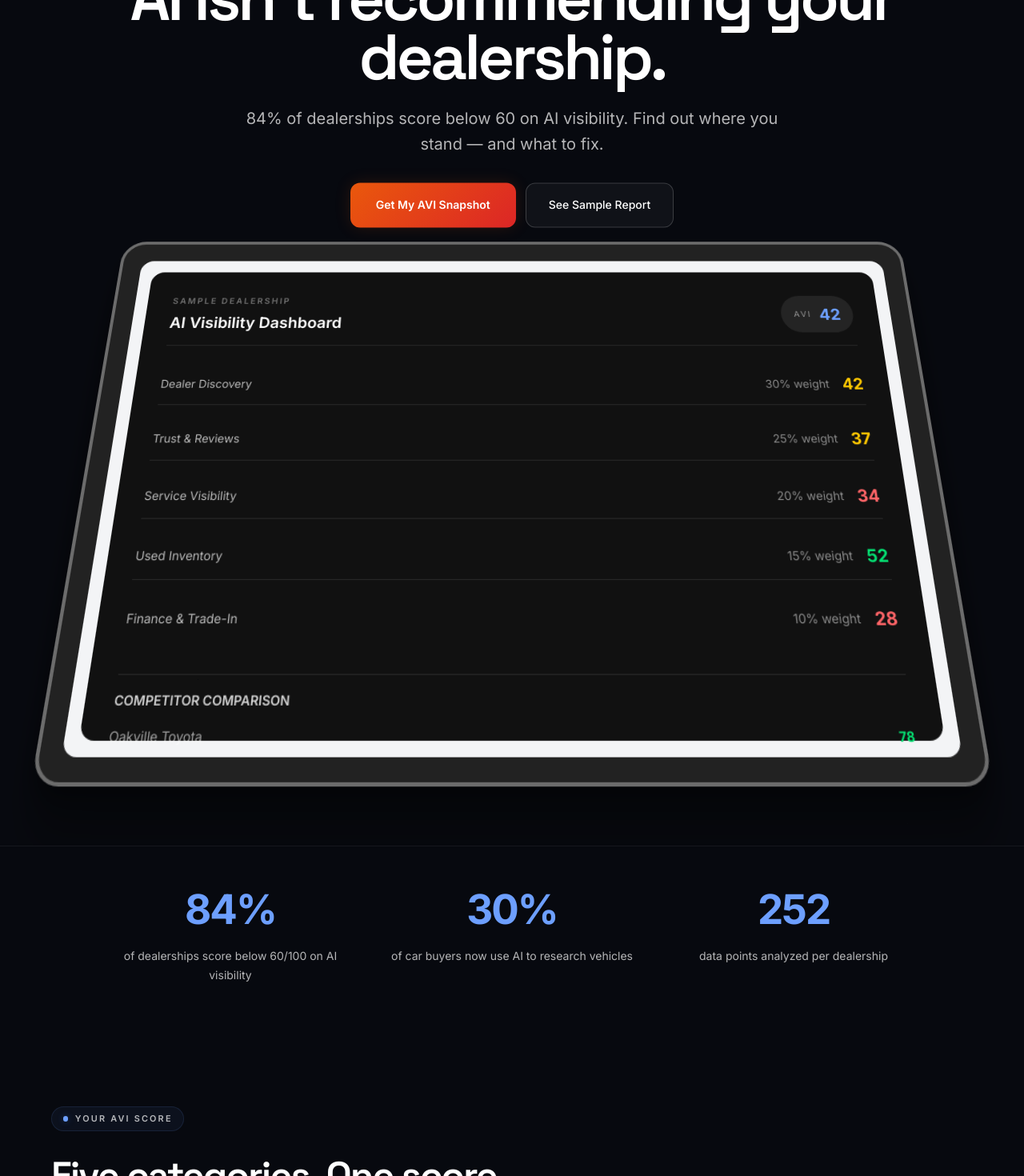
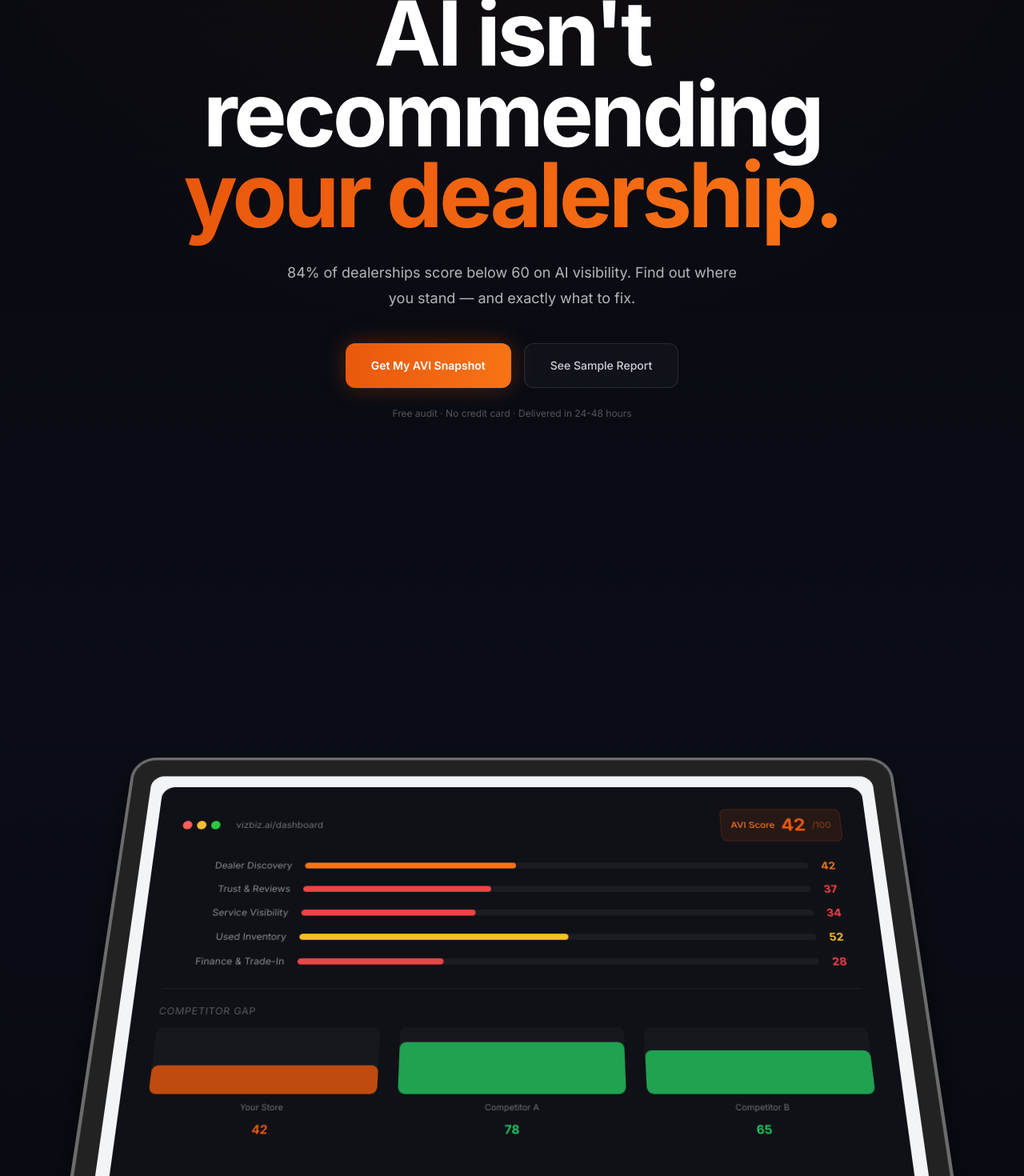
Before and after one commit to vizbizai-web/vizbiz-website, a Next.js app: page / in a window 1280 px wide. Shown: the part 300-1770 px from the top of the page at 80% size. Built offline with nearby package versions, Linux system fonts and the light colour scheme.

Commit message:
Hero v2: Bombon-style — big typography, gradient CTA, scroll dashboard card below

```diff
--- a/src/app/HomeContent.tsx
+++ b/src/app/HomeContent.tsx
@@ -117,98 +117,145 @@ export default function HomeContent() {
     <>
       <SiteHeader />
       <main>
-        {/* ─── HERO ─── */}
-        <section className="hero-scroll-section">
-          <ContainerScroll
-            titleComponent={
-              <div className="max-w-5xl mx-auto text-center px-4">
-                <div className="section-kicker mb-6">
+        {/* ─── HERO — Bombon-style ─── */}
+        <section className="relative min-h-screen flex flex-col items-center justify-center px-4 sm:px-6 lg:px-8 overflow-hidden">
+          {/* Gradient background */}
+          <div className="absolute inset-0 bg-gradient-to-b from-[#07090f] via-[#0a0d16] to-[#07090f]" aria-hidden="true" />
+          <div className="absolute inset-0 bg-[radial-gradient(ellipse_80%_50%_at_50%_-20%,rgba(234,88,12,0.08),transparent)]" aria-hidden="true" />
+
+          <div className="relative z-10 w-full max-w-6xl mx-auto">
+            {/* Top area: centered text + buttons (like Bombon) */}
+            <div className="flex flex-col items-center text-center pt-32 pb-16 md:pt-40 md:pb-24">
+              <motion.div
+                initial={{ opacity: 0, y: 20 }}
+                animate={{ opacity: 1, y: 0 }}
+                transition={{ delay: 0.1, duration: 0.6 }}
+                className="mb-6 inline-flex items-center gap-2 rounded-full border border-white/10 bg-white/[0.03] px-4 py-1.5 text-xs font-medium tracking-wider text-white/60 uppercase"
+              >
                 AI Visibility Intelligence
-                </div>
-                <h1 className="super-display text-[2.8rem] leading-[0.92] tracking-[-0.05em] text-white sm:text-[4rem] lg:text-[5rem] mb-6">
-                  AI isn't recommending your dealership.
-                </h1>
-                <p className="mx-auto max-w-2xl text-lg leading-8 text-[var(--text-secondary)] sm:text-xl mb-8">
-                  84% of dealerships score below 60 on AI visibility. Find out where you stand — and what to fix.
-                </p>
-                <div className="flex flex-col items-center justify-center gap-3 sm:flex-row mb-12">
-                  <Link href="/intake/" className="hero-cta-orange rounded-xl px-7 py-4 text-sm font-semibold min-h-14 px-8 text-base">
+              </motion.div>
+
+              <motion.h1
+                initial={{ opacity: 0, y: 30 }}
+                animate={{ opacity: 1, y: 0 }}
+                transition={{ delay: 0.2, duration: 0.7 }}
+                className="text-[3rem] sm:text-[4.5rem] md:text-[6rem] lg:text-[7rem] font-bold leading-[0.9] tracking-[-0.04em] text-white"
+              >
+                AI isn't
+                <br />
+                recommending
+                <br />
+                <span className="bg-gradient-to-r from-[#EA580C] to-[#F97316] bg-clip-text text-transparent">
+                  your dealership.
+                </span>
+              </motion.h1>
+
+              <motion.p
+                initial={{ opacity: 0, y: 20 }}
+                animate={{ opacity: 1, y: 0 }}
+                transition={{ delay: 0.4, duration: 0.6 }}
+                className="mt-8 max-w-xl text-base sm:text-lg leading-8 text-[var(--text-secondary)]"
+              >
+                84% of dealerships score below 60 on AI visibility. Find out where you stand — and exactly what to fix.
+              </motion.p>
+
+              <motion.div
+                initial={{ opacity: 0, y: 20 }}
+                animate={{ opacity: 1, y: 0 }}
+                transition={{ delay: 0.6, duration: 0.5 }}
+                className="mt-10 flex flex-col items-center justify-center gap-4 sm:flex-row"
+              >
+                <Link
+                  href="/intake/"
+                  className="inline-flex items-center justify-center rounded-xl bg-gradient-to-r from-[#EA580C] to-[#F97316] px-8 py-4 text-sm font-semibold text-white shadow-[0_0_30px_rgba(234,88,12,0.3)] transition-all hover:shadow-[0_0_40px_rgba(234,88,12,0.5)] hover:scale-[1.02] min-h-14 text-base"
+                >
                   Get My AVI Snapshot
                 </Link>
-                  <Link href="/sample-ai-visibility-report-for-car-dealerships/" className="secondary-button min-h-14 rounded-xl px-7 text-sm font-medium">
+                <Link
+                  href="/sample-ai-visibility-report-for-car-dealerships/"
+                  className="inline-flex items-center justify-center rounded-xl border border-white/10 bg-white/[0.03] px-8 py-4 text-sm font-medium text-white/80 transition-all hover:bg-white/[0.06] hover:text-white min-h-14"
+                >
                   See Sample Report
                 </Link>
+              </motion.div>
+
+              <motion.p
+                initial={{ opacity: 0 }}
+                animate={{ opacity: 1 }}
+                transition={{ delay: 0.9, duration: 0.5 }}
+                className="mt-6 text-xs text-white/30"
+              >
+                Free audit · No credit card · Delivered in 24-48 hours
+              </motion.p>
+            </div>
+
+            {/* Bottom area: scroll-reveal dashboard card (like Bombon's hero image) */}
+            <div className="flex flex-col overflow-hidden pb-20">
+              <ContainerScroll
+                titleComponent={<></>}
+              >
+                <div className="h-full w-full bg-[#0f1117] rounded-2xl p-5 md:p-8 relative overflow-hidden">
+                  {/* Dashboard header */}
+                  <div className="flex items-center justify-between mb-6">
+                    <div className="flex items-center gap-3">
+                      <div className="flex gap-1.5">
+                        <div className="w-3 h-3 rounded-full bg-[#FF5F56]" />
+                        <div className="w-3 h-3 rounded-full bg-[#FFBD2E]" />
+                        <div className="w-3 h-3 rounded-full bg-[#27C93F]" />
+                      </div>
+                      <span className="text-xs text-white/40 ml-2">vizbiz.ai/dashboard</span>
+                    </div>
+                    <div className="flex items-center gap-2 bg-[#EA580C]/10 border border-[#EA580C]/20 rounded-lg px-3 py-1.5">
+                      <span className="text-xs text-[#F97316] font-medium">AVI Score</span>
+                      <span className="text-2xl font-bold text-[#EA580C]">42</span>
+                      <span className="text-xs text-[#EA580C]/60">/100</span>
                     </div>
                   </div>
-            }
-          >
-            <div className="h-full w-full bg-[#111111] rounded-2xl p-6 md:p-8">
-              <div className="flex items-center justify-between border-b border-white/10 pb-4 mb-6">
-                <div>
-                  <p className="scene-eyebrow">Sample Dealership</p>
-                  <h3 className="mt-2 text-xl font-semibold text-white">AI Visibility Dashboard</h3>
+
+                  {/* Score bars */}
+                  <div className="space-y-3">
+                    {[
+                      { name: 'Dealer Discovery', score: 42, weight: 30, color: '#F97316' },
+                      { name: 'Trust & Reviews', score: 37, weight: 25, color: '#EF4444' },
+                      { name: 'Service Visibility', score: 34, weight: 20, color: '#EF4444' },
+                      { name: 'Used Inventory', score: 52, weight: 15, color: '#FBBF24' },
+                      { name: 'Finance & Trade-In', score: 28, weight: 10, color: '#EF4444' },
+                    ].map((cat) => (
+                      <div key={cat.name} className="flex items-center gap-4">
+                        <span className="text-xs text-white/50 w-36 text-right shrink-0">{cat.name}</span>
+                        <div className="flex-1 h-2 bg-white/[0.05] rounded-full overflow-hidden">
+                          <div
+                            className="h-full rounded-full transition-all duration-1000"
+                            style={{ width: `${cat.score}%`, backgroundColor: cat.color }}
+                          />
                         </div>
-                <div className="scene-score-pill">
-                  <span>AVI</span>
-                  <strong>42</strong>
+                        <span className="text-sm font-bold w-8" style={{ color: cat.color }}>{cat.score}</span>
                       </div>
+                    ))}
                   </div>
-              <div className="space-y-4">
-                <div className="flex items-center justify-between py-3 border-b border-white/10">
-                  <span className="text-sm text-white/70">Dealer Discovery</span>
-                  <div className="flex items-center gap-4">
-                    <span className="text-sm text-white/50">30% weight</span>
-                    <span className="text-xl font-bold text-yellow-400">42</span>
+
+                  {/* Competitor comparison */}
+                  <div className="mt-6 pt-5 border-t border-white/[0.06]">
+                    <p className="text-xs text-white/30 mb-3 uppercase tracking-wider">Competitor Gap</p>
+                    <div className="flex gap-6 items-end">
+                      {[{ name: 'Your Store', score: 42, color: '#EA580C' }, { name: 'Competitor A', score: 78, color: '#22C55E' }, { name: 'Competitor B', score: 65, color: '#22C55E' }].map((c) => (
+                        <div key={c.name} className="flex flex-col items-center gap-2 flex-1">
+                          <div className="w-full bg-white/[0.03] rounded-lg overflow-hidden h-20 flex items-end">
+                            <div
+                              className="w-full rounded-lg transition-all duration-1000"
+                              style={{ height: `${c.score}%`, backgroundColor: c.color, opacity: 0.8 }}
+                            />
                           </div>
+                          <span className="text-[10px] text-white/40">{c.name}</span>
+                          <span className="text-sm font-bold" style={{ color: c.color }}>{c.score}</span>
                         </div>
-                <div className="flex items-center justify-between py-3 border-b border-white/10">
-                  <span className="text-sm text-white/70">Trust & Reviews</span>
-                  <div className="flex items-center gap-4">
-                    <span className="text-sm text-white/50">25% weight</span>
-                    <span className="text-xl font-bold text-yellow-400">37</span>
-                  </div>
-                </div>
-                <div className="flex items-center justify-between py-3 border-b border-white/10">
-                  <span className="text-sm text-white/70">Service Visibility</span>
-                  <div className="flex items-center gap-4">
-                    <span className="text-sm text-white/50">20% weight</span>
-                    <span className="text-xl font-bold text-red-400">34</span>
-                  </div>
-                </div>
-                <div className="flex items-center justify-between py-3 border-b border-white/10">
-                  <span className="text-sm text-white/70">Used Inventory</span>
-                  <div className="flex items-center gap-4">
-                    <span className="text-sm text-white/50">15% weight</span>
-                    <span className="text-xl font-bold text-green-400">52</span>
-                  </div>
-                </div>
-                <div className="flex items-center justify-between py-3">
-                  <span className="text-sm text-white/70">Finance & Trade-In</span>
-                  <div className="flex items-center gap-4">
-                    <span className="text-sm text-white/50">10% weight</span>
-                    <span className="text-xl font-bold text-red-400">28</span>
-                  </div>
-                </div>
-              </div>
-              <div className="mt-8 pt-4 border-t border-white/10">
-                <h4 className="text-sm font-semibold text-white/80 mb-4">COMPETITOR COMPARISON</h4>
-                <div className="space-y-3">
-                  <div className="flex items-center justify-between">
-                    <span className="text-sm text-white/60">Oakville Toyota</span>
-                    <span className="text-sm font-bold text-green-400">78</span>
-                  </div>
-                  <div className="flex items-center justify-between">
-                    <span className="text-sm text-white/60">Mississauga Honda</span>
-                    <span className="text-sm font-bold text-green-400">65</span>
-                  </div>
-                  <div className="flex items-center justify-between">
-                    <span className="text-sm text-white/60">Burlington Ford</span>
-                    <span className="text-sm font-bold text-yellow-400">58</span>
-                  </div>
+                      ))}
                     </div>
                   </div>
                 </div>
               </ContainerScroll>
+            </div>
+          </div>
         </section>
 
         {/* ─── STATS BAR ─── */}
```
Lines whose indentation alone changed are shown as unchanged.
